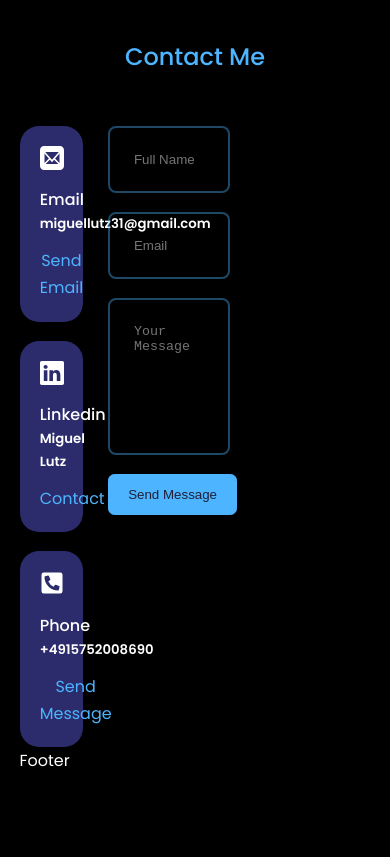
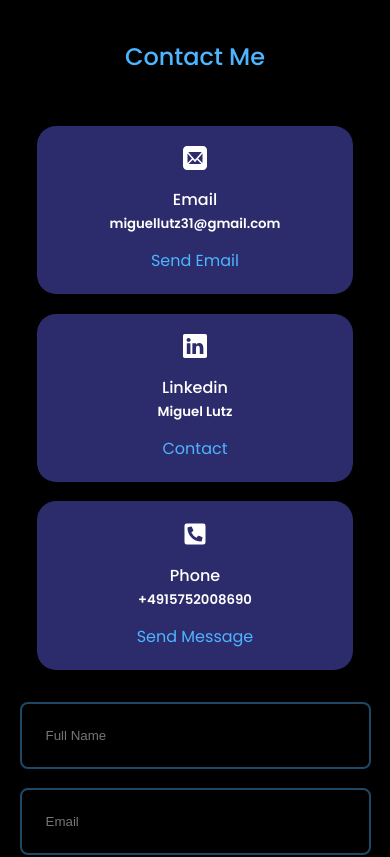
Before and after one commit to miguellutz/react-portfolio-website, a React (Create React App) app: page / in a window 390 px wide. Shown: the part 6907-7764 px from the top of the page. Before the commit the page ends 7681 px from the top, so only its background shows below. Built offline with nearby package versions, Linux system fonts and the light colour scheme.

Commit message:
Contact section media queries

```diff
--- a/src/components/contact/contact.css
+++ b/src/components/contact/contact.css
@@ -1,18 +1,20 @@
 .contact__container {
-  width: 60%;
   display: grid;
-  grid-template-columns: 30% 58%;
-  gap: 12%;
+  grid-template-columns: 42% 52%;
+  gap: 6%;
+  align-items: center;
 }
 
 .contact__options {
   display: flex;
   flex-direction: column;
   gap: 1.2rem;
+  align-items: center;
 }
 
 .contact__option {
   background: var(--color-bg-variant);
+  width: 70%;
   padding: 1.2rem;
   border-radius: 1.2rem;
   text-align: center;
@@ -41,6 +43,7 @@ form {
   display: flex;
   flex-direction: column;
   gap: 1.2rem;
+  width: 100%;
 }
 
 input, textarea {
@@ -52,3 +55,24 @@ input, textarea {
   resize: none;
   color: white;
 }
+
+/* ========== Media Queries (medium devices) ======== */
+
+@media screen and (max-width: 1024px) {
+  .contact__container {
+    grid-template-columns: 1fr;
+    gap: 2rem;
+  }
+}
+
+/* ========== Media Queries (small devices) ======== */
+
+@media screen and (max-width: 600px) {
+  .contact__container {
+    width: 100%;
+  }
+
+  .contact__option {
+    width: 90%;
+  }
+}
```
